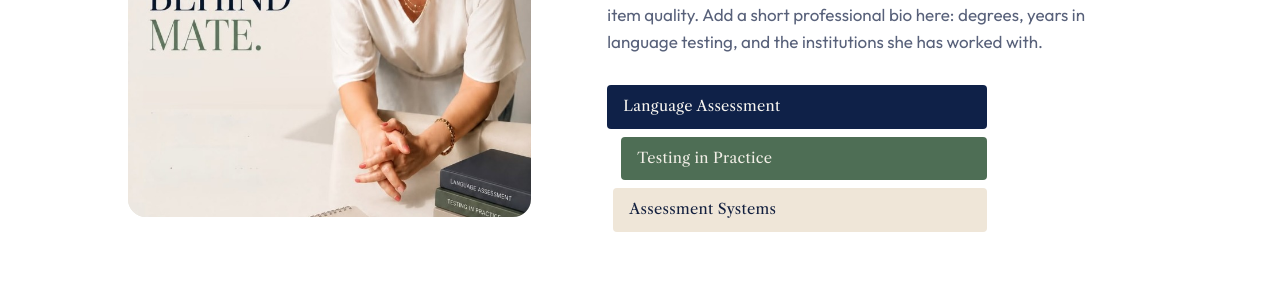
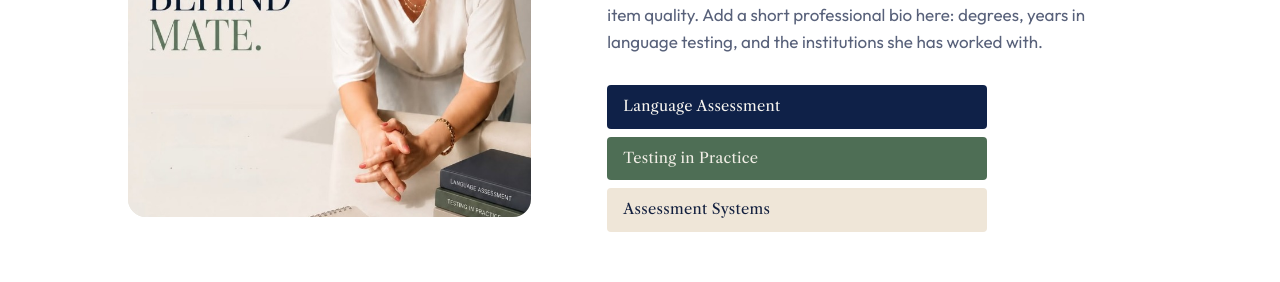
Before and after one commit to celikogun/mateidea, a plain HTML site: page index.html in a window 1280 px wide. Shown: the part 5340-5622 px from the top of the page. Drawn offline with nearby package versions, Linux system fonts and the light colour scheme.

Commit message:
Add files via upload

```diff
--- a/index.html
+++ b/index.html
@@ -150,8 +150,8 @@ section.block{padding-block:clamp(64px,9vw,120px)}
 .spines{display:grid;gap:8px;margin-top:30px;max-width:380px}
 .spines span{font-family:var(--serif);font-size:.92rem;padding:10px 16px;border-radius:4px;letter-spacing:.02em}
 .spines span:nth-child(1){background:var(--navy);color:var(--on-navy)}
-.spines span:nth-child(2){background:#4E6E55;color:#F1EEE6;margin-left:14px}
-.spines span:nth-child(3){background:var(--sand);color:var(--fg);margin-left:6px}
+.spines span:nth-child(2){background:#4E6E55;color:#F1EEE6}
+.spines span:nth-child(3){background:var(--sand);color:var(--fg)}
 @media (max-width:860px){.founder{grid-template-columns:1fr}.portrait{max-width:360px}}
 
 /* contact */
```
